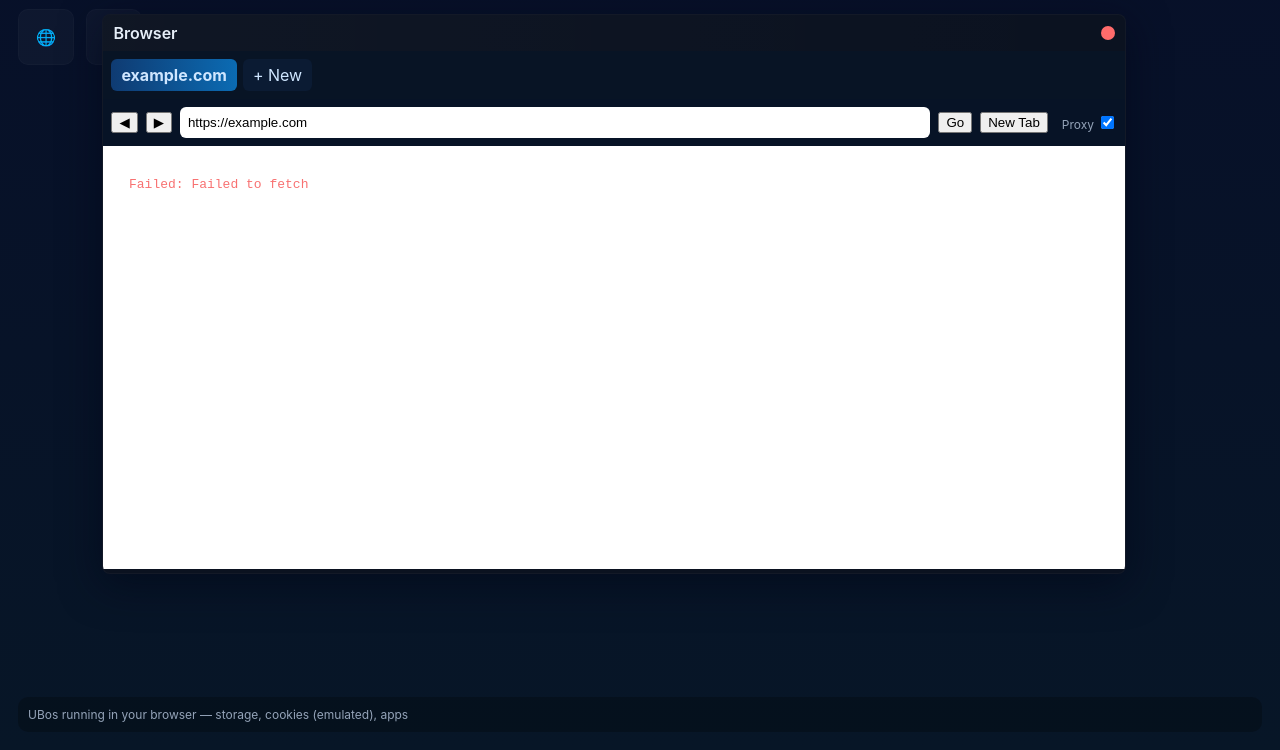
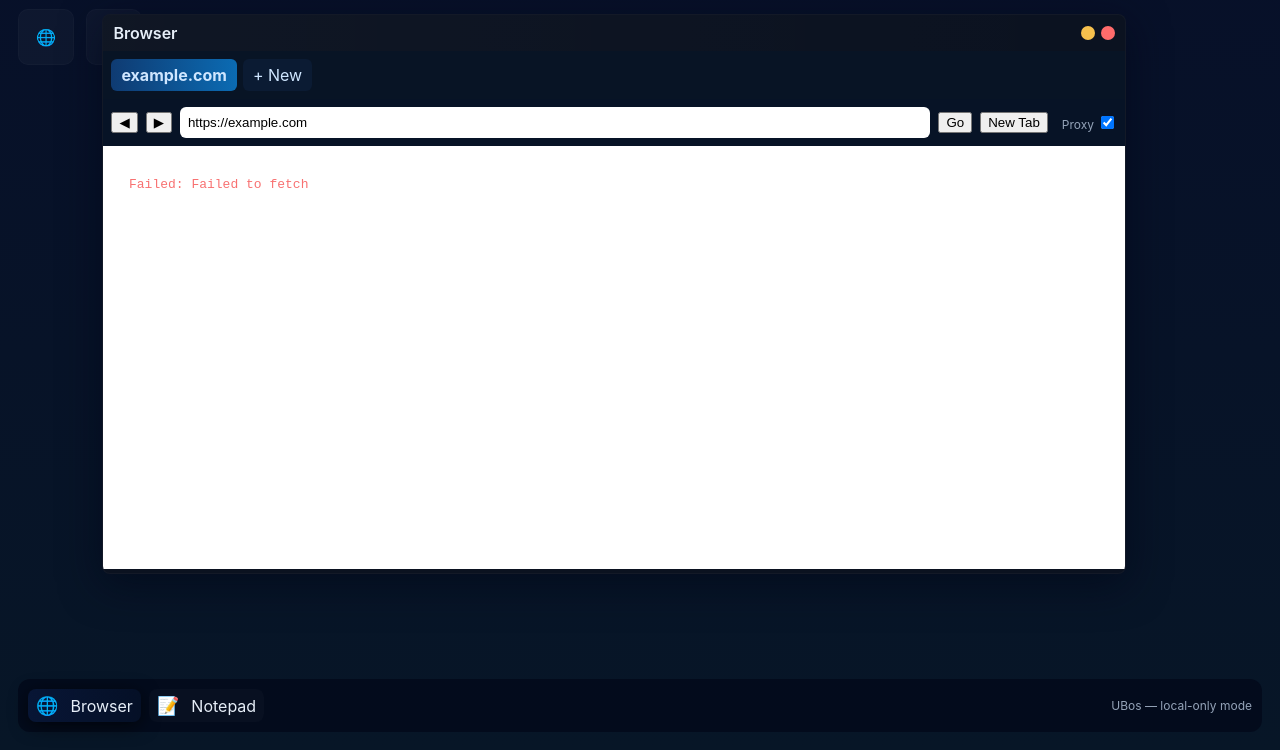
Before and after one commit to ppp65isking/cakcukator, a plain HTML site: page ubos.html in a window 1280 px wide. Both pictures are taken after a click on the element "Browser". Shown: the part 50-800 px from the top of the page. Drawn offline with Linux system fonts and the light colour scheme; no server answers.

Commit message:
Add taskbar-enabled UBos update + Cloudflare Worker and Replit proxy examples

```diff
--- a/ubos.html
+++ b/ubos.html
@@ -12,7 +12,11 @@
     .dock{display:flex;gap:12px;align-items:center}
     .app-icon{width:56px;height:56px;background:rgba(255,255,255,0.03);border-radius:10px;display:flex;align-items:center;justify-content:center;cursor:pointer;border:1px solid rgba(255,255,255,0.02)}
     .app-icon:hover{transform:translateY(-3px);box-shadow:0 6px 20px rgba(0,0,0,0.6)}
-    .taskbar{margin-top:auto;padding:10px;background:rgba(0,0,0,0.25);border-radius:10px;display:flex;gap:12px;align-items:center}
+    .taskbar{position:fixed;left:18px;right:18px;bottom:18px;padding:10px;background:rgba(2,6,23,0.6);border-radius:12px;display:flex;gap:12px;align-items:center;justify-content:space-between}
+    .taskbar .left{display:flex;gap:8px;align-items:center}
+    .taskbar .right{display:flex;gap:8px;align-items:center}
+    .task-item{display:flex;gap:6px;align-items:center;padding:6px 8px;border-radius:8px;background:rgba(255,255,255,0.02);cursor:pointer}
+    .task-item.active{box-shadow:0 4px 18px rgba(0,0,0,0.6);background:linear-gradient(90deg, rgba(37,99,235,0.12), rgba(37,99,235,0.05))}
     .window{position:absolute;background:var(--panel);border:1px solid rgba(255,255,255,0.03);border-radius:8px;box-shadow:0 10px 40px rgba(2,6,23,0.6);overflow:hidden}
     .window .title{display:flex;align-items:center;gap:8px;padding:8px 10px;background:linear-gradient(90deg, rgba(255,255,255,0.02), transparent);font-weight:600}
     .window .controls{margin-left:auto;display:flex;gap:6px}
@@ -46,8 +50,13 @@
       <div class="app-icon" id="openNotepad" title="Notepad">📝</div>
     </div>
 
-    <div class="taskbar">
-      <div class="small">UBos running in your browser — storage, cookies (emulated), apps</div>
+    <div style="flex:1"></div>
+
+    <div class="taskbar" id="taskbar">
+      <div class="left" id="taskLeft"></div>
+      <div class="right">
+        <div class="small">UBos — local-only mode</div>
+      </div>
     </div>
   </div>
 
@@ -56,7 +65,8 @@
     <div class="title">
       <div>Browser</div>
       <div class="controls">
-        <div class="btn close" id="closeBrowser"></div>
+        <div class="btn min" id="minBrowser" title="Minimize"></div>
+        <div class="btn close" id="closeBrowser" title="Close"></div>
       </div>
     </div>
     <div class="content" style="display:flex;flex-direction:column">
@@ -82,7 +92,8 @@
     <div class="title">
       <div>Notepad</div>
       <div class="controls">
-        <div class="btn close" id="closeNote"></div>
+        <div class="btn min" id="minNote" title="Minimize"></div>
+        <div class="btn close" id="closeNote" title="Close"></div>
       </div>
     </div>
     <div class="content notepad">
@@ -112,10 +123,14 @@
   // Window controls
   const browserWindow = document.getElementById('browserWindow');
   const noteWindow = document.getElementById('noteWindow');
-  document.getElementById('openBrowser').addEventListener('click', ()=>{ browserWindow.style.display='block'; });
-  document.getElementById('openNotepad').addEventListener('click', ()=>{ noteWindow.style.display='block'; });
-  document.getElementById('closeBrowser').addEventListener('click', ()=>{ browserWindow.style.display='none'; });
-  document.getElementById('closeNote').addEventListener('click', ()=>{ noteWindow.style.display='none'; });
+  const taskLeft = document.getElementById('taskLeft');
+
+  document.getElementById('openBrowser').addEventListener('click', ()=>{ openApp('browser'); });
+  document.getElementById('openNotepad').addEventListener('click', ()=>{ openApp('notepad'); });
+  document.getElementById('closeBrowser').addEventListener('click', ()=>{ closeApp('browser'); });
+  document.getElementById('closeNote').addEventListener('click', ()=>{ closeApp('notepad'); });
+  document.getElementById('minBrowser').addEventListener('click', ()=>{ minimizeApp('browser'); });
+  document.getElementById('minNote').addEventListener('click', ()=>{ minimizeApp('notepad'); });
 
   // Notepad app
   const noteArea = document.getElementById('noteArea');
@@ -124,6 +139,7 @@
     const name = noteTitle.value.trim()||'untitled';
     localStorage.setItem('ubos_note_'+name, noteArea.value);
     alert('Saved ' + name);
+    refreshTaskbar();
   });
   document.getElementById('loadNote').addEventListener('click', ()=>{
     const name = noteTitle.value.trim()||'untitled';
@@ -132,8 +148,29 @@
     alert('Loaded ' + name);
   });
 
+  // Taskbar management
+  const apps = {
+    browser: { id:'browser', title:'Browser', icon:'🌐', el: browserWindow, open: false, minimized: false },
+    notepad: { id:'notepad', title:'Notepad', icon:'📝', el: noteWindow, open: false, minimized: false }
+  };
+
+  function openApp(name){ const a=apps[name]; if(!a) return; a.open = true; a.minimized = false; a.el.style.display='block'; bringToFront(a.el); refreshTaskbar(); }
+  function closeApp(name){ const a=apps[name]; if(!a) return; a.open=false; a.minimized=false; a.el.style.display='none'; refreshTaskbar(); }
+  function minimizeApp(name){ const a=apps[name]; if(!a) return; a.minimized = true; a.el.style.display='none'; refreshTaskbar(); }
+  function restoreApp(name){ const a=apps[name]; if(!a) return; a.minimized=false; a.open=true; a.el.style.display='block'; bringToFront(a.el); refreshTaskbar(); }
+
+  function bringToFront(el){ // simple z-index by timestamp
+    const t = Date.now(); el.style.zIndex = 1000 + t%1000; }
+
+  function refreshTaskbar(){ taskLeft.innerHTML=''; Object.values(apps).forEach(a=>{
+    const item = document.createElement('div'); item.className='task-item'+(a.open && !a.minimized? ' active':''); item.title = a.title; item.innerHTML = `<span style="font-size:18px">${a.icon}</span><div style="margin-left:6px">${a.title}</div>`;
+    item.addEventListener('click', ()=>{ if(!a.open || a.minimized) restoreApp(a.id); else minimizeApp(a.id); });
+    taskLeft.appendChild(item);
+  }); }
+
   // Browser app — tabbed + proxy + cookie messaging
-  const PROXY = 'https://api.allorigins.win/raw?url='; // public proxy
+  const PROXY = '/proxy?url='; // default points to same-origin proxy if you deploy one. Falls back to public proxy if not available in code below.
+  const PUB_PROXY = 'https://api.allorigins.win/raw?url='; // fallback public proxy
   const ubTabbar = document.getElementById('ubTabbar');
   const ubViewer = document.getElementById('ubViewer');
   const ubUrl = document.getElementById('ubUrl');
@@ -161,7 +198,18 @@
 
   // Fetch through proxy and rewrite resource URLs to go via proxy too, plus inject cookie bridge
   async function fetchAndPrepare(url){
-    const proxyUrl = PROXY + encodeURIComponent(url);
+    // decide which proxy to use: prefer same-origin PROXY if it responds quickly (try a HEAD), otherwise fallback to PUB_PROXY
+    let proxyPrefix = PROXY;
+    try{
+      // quick probe: fetch a 1-byte request to PROXY root to see if available (timeout 1500ms)
+      const controller = new AbortController();
+      const id = setTimeout(()=>controller.abort(), 1500);
+      const probe = await fetch(PROXY + encodeURIComponent('https://example.com'), { method:'GET', signal: controller.signal });
+      clearTimeout(id);
+      if (!probe.ok) throw new Error('probe failed');
+    }catch(e){ proxyPrefix = PUB_PROXY; }
+
+    const proxyUrl = proxyPrefix + encodeURIComponent(url);
     const res = await fetch(proxyUrl);
     if(!res.ok) throw new Error('Proxy HTTP ' + res.status);
     let html = await res.text();
@@ -174,12 +222,11 @@
     const base = doc.querySelector('base') || doc.createElement('base'); base.setAttribute('href', url); doc.head.prepend(base);
 
     // Helper to make absolute URLs and route via proxy
-    function routeAttr(el, attr){ const val = el.getAttribute(attr); if(!val) return; try{ const abs = new URL(val, url).href; el.setAttribute(attr, PROXY + encodeURIComponent(abs)); }catch(e){} }
+    function routeAttr(el, attr){ const val = el.getAttribute(attr); if(!val) return; try{ const abs = new URL(val, url).href; el.setAttribute(attr, proxyPrefix + encodeURIComponent(abs)); }catch(e){} }
 
     // Rewrite images, scripts, links, stylesheets, iframes
     doc.querySelectorAll('img').forEach(img=>routeAttr(img,'src'));
     doc.querySelectorAll('script').forEach(s=>{
-      // For inline scripts, keep them — but dangerous. We'll leave inline but also inject cookie bridge.
       if(s.src) routeAttr(s,'src');
     });
     doc.querySelectorAll('link[rel="stylesheet"]').forEach(l=>routeAttr(l,'href'));
@@ -192,22 +239,15 @@
     const bridge = doc.createElement('script');
     bridge.textContent = `
       (function(){
-        const host = location.href;
-        // document.cookie bridge using postMessage to parent
-        Object.defineProperty(document, 'cookie', {
-          get: function(){
-            try{ const resp = window.parent.postMessage({type:'getCookies', host:location.origin}, '*'); }catch(e){}
-            // parent will synchronously not return; instead parent will send message and page should listen — to keep simple, return empty
-            return '';
-          },
-          set: function(val){ try{ window.parent.postMessage({type:'setCookie', host:location.origin, cookie: String(val)}, '*'); }catch(e){} }
-        });
-        // override window.open to inform parent to load in-app
-        const _open = window.open;
-        window.open = function(u,name,opts){ window.parent.postMessage({type:'openLink', url:u}, '*'); return null; };
-        // intercept fetch to route through parent proxy if available
-        const _fetch = window.fetch.bind(window);
-        window.fetch = function(resource, init){ try{ window.parent.postMessage({type:'fetch', resource: String(resource)}, '*'); }catch(e){} return _fetch(resource, init); };
+        try{
+          // document.cookie bridge via postMessage
+          Object.defineProperty(document, 'cookie', {
+            get: function(){ window.parent.postMessage({type:'getCookies', origin:location.origin}, '*'); return ''; },
+            set: function(val){ window.parent.postMessage({type:'setCookie', origin:location.origin, cookie: String(val)}, '*'); }
+          });
+          // intercept window.open to open links inside the app
+          window.open = function(u){ window.parent.postMessage({type:'openLink', url:String(u)}, '*'); return null; };
+        }catch(e){}
       })();
     `;
     doc.head.appendChild(bridge);
@@ -237,15 +277,13 @@
       const m = ev.data;
       if(!m || typeof m !== 'object') return;
       if(m.type === 'getCookies'){
-        const host = m.host || (new URL(m.url||'')).origin;
+        const host = (m.origin||'');
         const cookies = CookieJar.get(host) || '';
-        // reply back to iframe origin
         ev.source.postMessage({type:'cookies', host, cookies}, '*');
       } else if(m.type === 'setCookie'){
-        const host = m.host || (new URL(m.url||'')).origin;
+        const host = (m.origin||'');
         CookieJar.set(host, m.cookie || '');
       } else if(m.type === 'openLink'){
-        // open link in current UBos browser tab
         const url = m.url; if(!url) return; const t = tabs.find(x=>x.id===active); if(t){ pushHistory(t, url); loadTab(t); }
       }
     }catch(e){}
@@ -266,6 +304,9 @@
 
   // expose for debugging
   window.UBos = { tabs, selectTab, createTab, pushHistory };
+
+  // initial taskbar refresh
+  refreshTaskbar();
 })();
 </script>
 </body>
```
Also changed, not shown: worker.js (added, +41 -0 lines), 2 other files.
